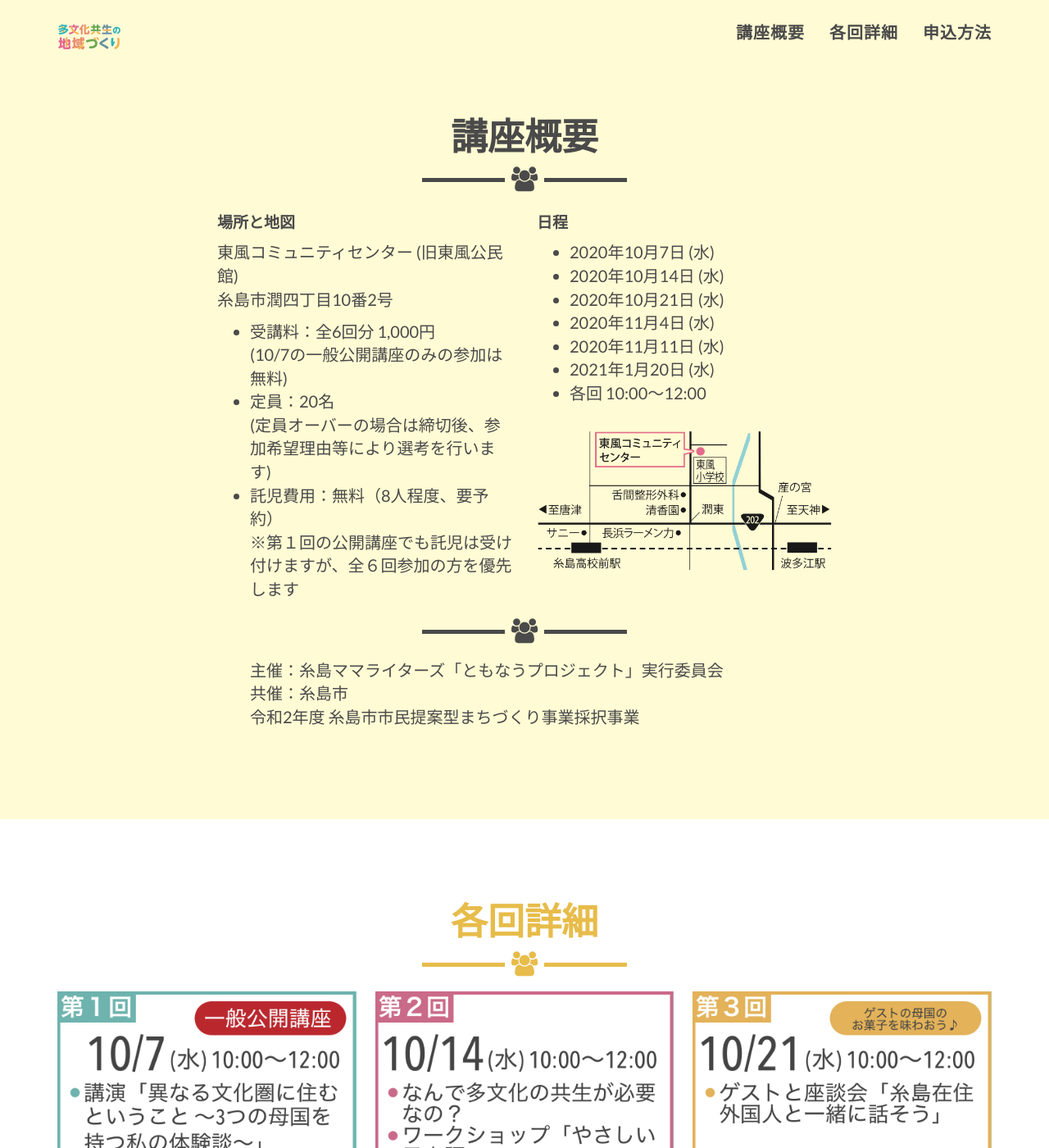
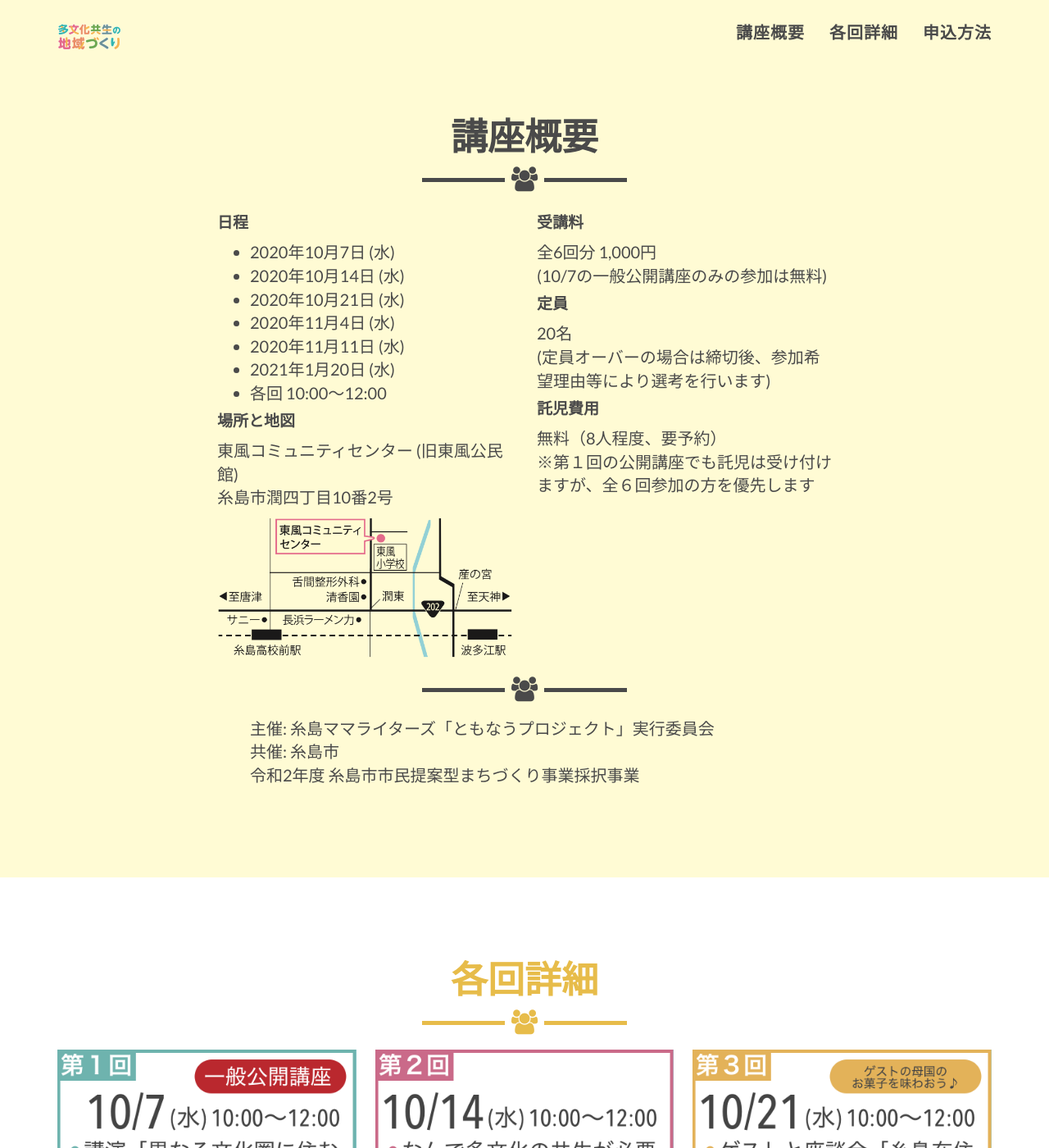
Before and after one commit to tomonowproject/tomonowproject.github.io, a Jekyll site: the page built from _posts/2014-07-18-project-1.markdown, in a window 1280 px wide and 1400 px high, scrolled down 1503 px. Shown: the whole window at 82% size. Built offline with Jekyll 4.4.1, drawn with Linux system fonts in a browser that asks for light colours.

Commit message:
Reorganised course information

```diff
--- a/_includes/about.html
+++ b/_includes/about.html
@@ -9,36 +9,6 @@
             </div>
             <div class="row">
                 <div class="col-lg-4 col-lg-offset-2">
-                    <p>
-                        <h4>
-                            場所と地図
-                        </h4>
-                        <p>
-                            東風コミュニティセンター (旧東風公民館)
-                            <br>
-                            糸島市潤四丁目10番2号
-                        </p>
-                        <ul>
-                            <li>
-                                受講料：全6回分 1,000円
-                                <br>
-                                (10/7の一般公開講座のみの参加は無料)
-                            </li>
-                            <li>
-                                定員：20名
-                                <br>
-                                (定員オーバーの場合は締切後、参加希望理由等により選考を行います)
-                            </li>
-                            <li>
-                                託児費用：無料（8人程度、要予約）
-                                <br>
-                                ※第１回の公開講座でも託児は受け付けますが、全６回参加の方を優先します
-                            </li>
-                        </ul>
-                    </p>
-                </div>
-                <div class="col-lg-4">
-                    <p>
                     <h4>
                         日程
                     </h4>
@@ -51,10 +21,42 @@
                         <li>2021年1月20日 (水)</li>
                         <li>各回 10:00〜12:00</li>
                     </ul>
+                    <h4>
+                        場所と地図
+                    </h4>
+                    <p>
+                        東風コミュニティセンター (旧東風公民館)
+                        <br>
+                        糸島市潤四丁目10番2号
                     </p>
-                    <br>
                     <p>
                         <img class="img-responsive" src="img/map.png" alt="アクセス 地図" />
+                    </p>
+                </div>
+                <div class="col-lg-4">
+                    <h4>
+                        受講料
+                    </h4>
+                    <p>
+                        全6回分 1,000円
+                        <br>
+                        (10/7の一般公開講座のみの参加は無料)
+                    </p>
+                    <h4>
+                        定員
+                    </h4>
+                    <p>
+                        20名
+                        <br>
+                        (定員オーバーの場合は締切後、参加希望理由等により選考を行います)
+                    </p>
+                    <h4>
+                        託児費用
+                    </h4>
+                    <p>
+                        無料（8人程度、要予約）
+                        <br>
+                        ※第１回の公開講座でも託児は受け付けますが、全６回参加の方を優先します
                     </p>
                 </div>
             </div>
```
Also changed, not shown: other parts of _includes/about.html (+2 -2 lines). Lines whose indentation alone changed are shown as unchanged.
